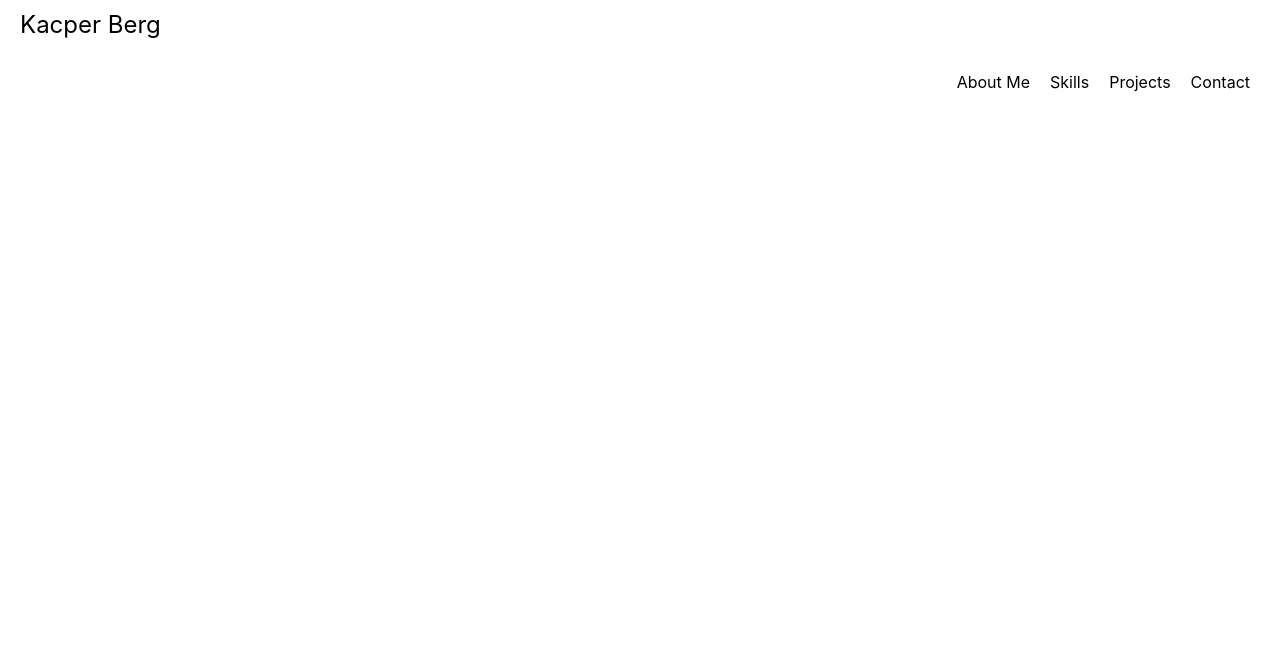
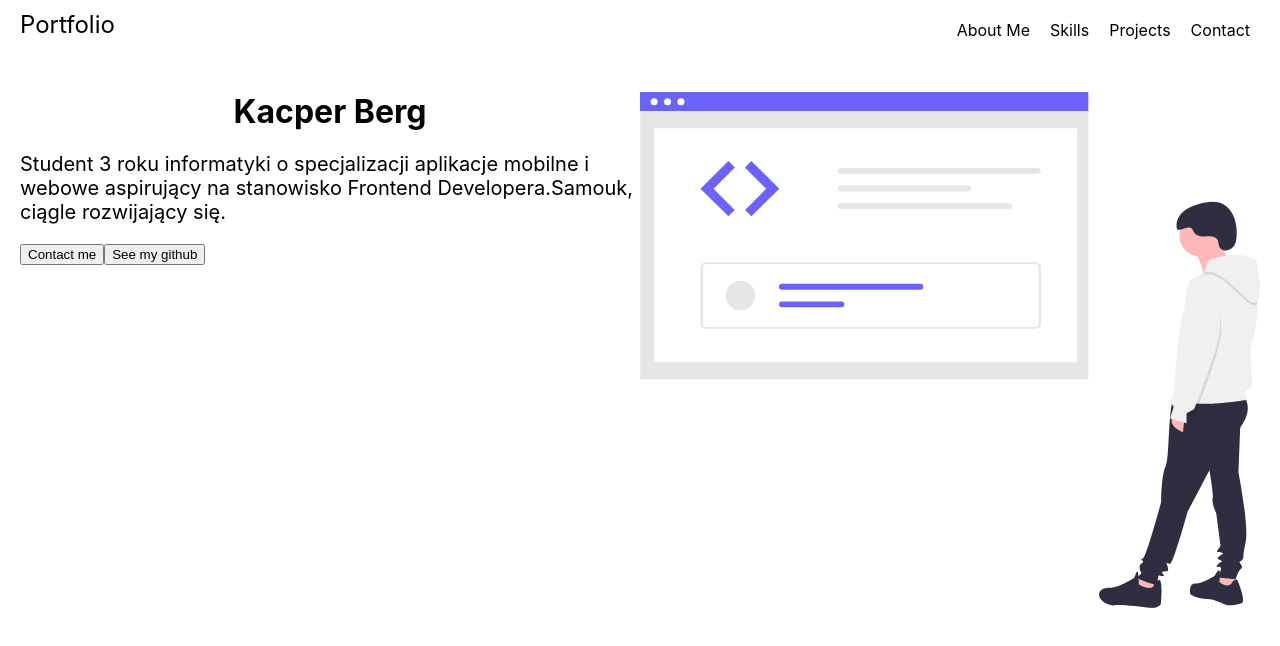
Before and after one commit to bergmaner/portfolio, a React (Create React App) app: page / in a window 1280 px wide. Shown: the top 646 px of the page. Built offline with nearby package versions, Linux system fonts and the light colour scheme.

Commit message:
create HeroHeader

```diff
--- a/src/App.js
+++ b/src/App.js
@@ -1,11 +1,13 @@
 import React from 'react';
-import Navbar from "./components/Navbar"
+import Navbar from "./components/Navbar";
+import HeroHeader from "./components/HeroHeader";
 import './App.css';
 
 const App = () => {
   return (
     <div className="App">
       <Navbar/>
+      <HeroHeader/>
     </div>
   );
 }
--- /dev/null
+++ b/src/components/HeroHeader.js
@@ -0,0 +1,66 @@
+import React from "react";
+import styled from "styled-components";
+
+const Header = styled.div`
+  margin-top: 52px;
+  width: 100%;
+  box-sizing: border-box;
+  padding: 20px 10px;
+`;
+
+const HeaderContent = styled.div`
+  width: 100%;
+  box-sizing: border-box;
+  padding: 20px 10px;
+  margin: 0px auto;
+  display: flex;
+  > * {
+    flex: 1;
+    margin-bottom: 30px;
+  }
+  h1{
+      margin-top: 0px;
+  }
+`;
+
+const ImageContainer = styled.div`
+  > img {
+    max-width: 100%;
+    height: auto;
+  }
+`;
+
+const Paragraph = styled.p`
+text-align: left;
+font-size: 20px;
+`;
+
+const ButtonContainer = styled.div`
+display: flex;
+margin-top: 20px;
+`;
+
+const HeroHeader = () => {
+  return (
+    <Header>
+      <HeaderContent>
+        <div>
+          <div>
+            <h1>Kacper Berg</h1>
+            <Paragraph>
+              Student 3 roku informatyki o specjalizacji aplikacje mobilne i webowe aspirujący na stanowisko Frontend Developera.Samouk, ciągle rozwijający się.
+            </Paragraph>
+            <ButtonContainer>
+              <button>Contact me</button>
+              <button>See my github</button>
+            </ButtonContainer>
+          </div>
+        </div>
+        <ImageContainer>
+          <img alt="" src={require("../assets/images/avatar.svg")}></img>
+        </ImageContainer>
+      </HeaderContent>
+    </Header>
+  );
+};
+export default HeroHeader;
--- a/src/components/Navbar.js
+++ b/src/components/Navbar.js
@@ -4,6 +4,9 @@ import Hamburger from "./Hamburger";
 import { breakpoint } from "../helpers/mediaQueries";
 
 const Navbar = styled.header`
+position: fixed;
+box-sizing: border-box;
+width: 100%;
 background-color: #fff;
 max-width: 100%;
 padding: 10px 20px;
@@ -19,7 +22,7 @@ list-style: none;
 overflow: hidden;
 display: flex;
 justify-content: flex-end;
-transition: all 0.4s;
+background: #fff;
 @media${breakpoint.md}{
   flex-direction: column;
   width: 200px;
@@ -37,7 +40,6 @@ li a{
     padding: 10px;
     color: black;
     text-decoration: none;
-    transition: all 0.4s;
     border-radius: 20px;
   }
   li a:hover{
@@ -57,7 +59,7 @@ const Header = () => {
   return (
       <Navbar>
         <Logo href="#">
-         Kacper Berg
+         Portfolio
         </Logo>
         <Hamburger open={open} setOpen={setOpen}/>
         <Menu open={open}>
```
Also changed, not shown: src/assets/images/avatar.svg (added).
